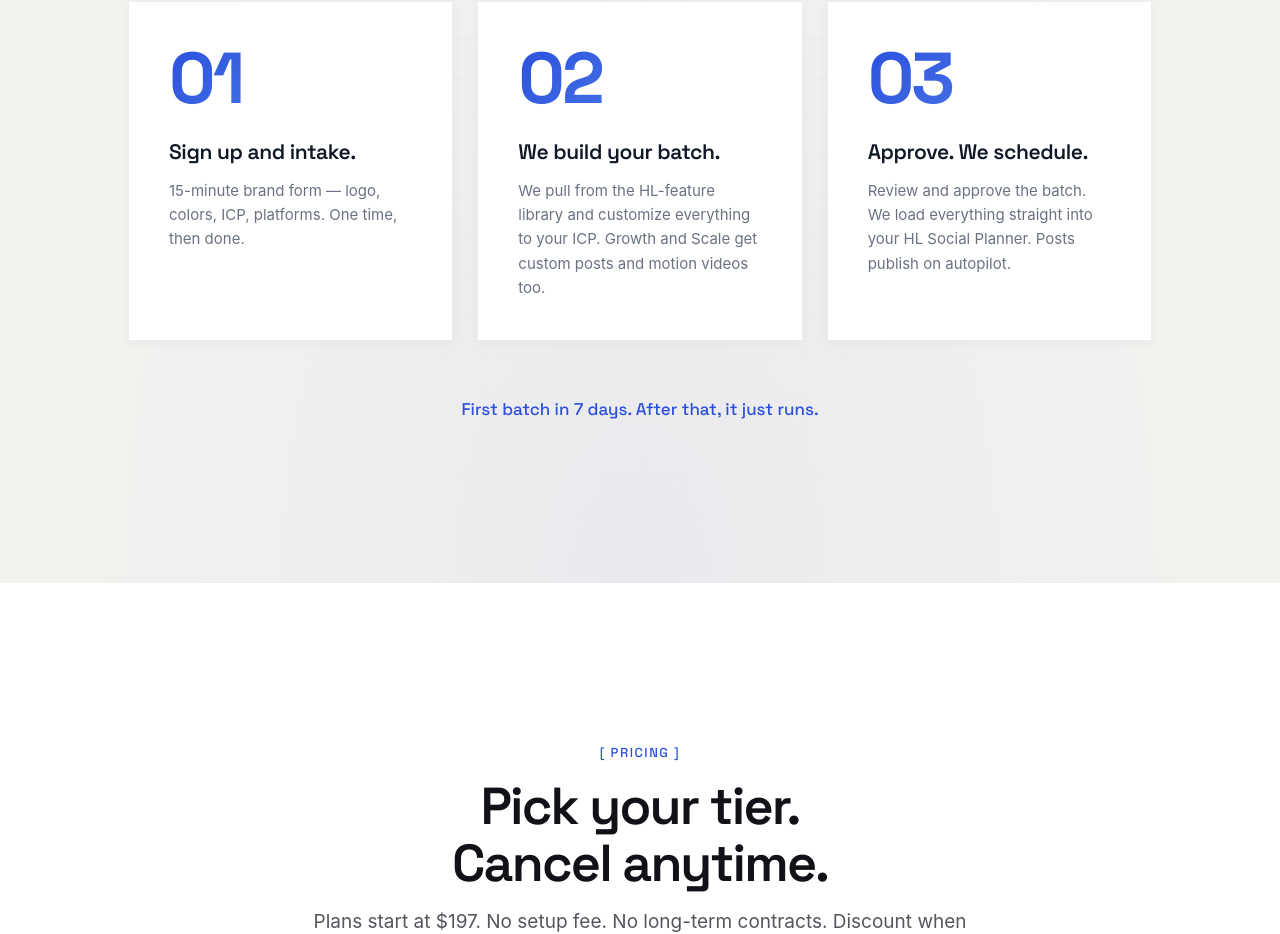
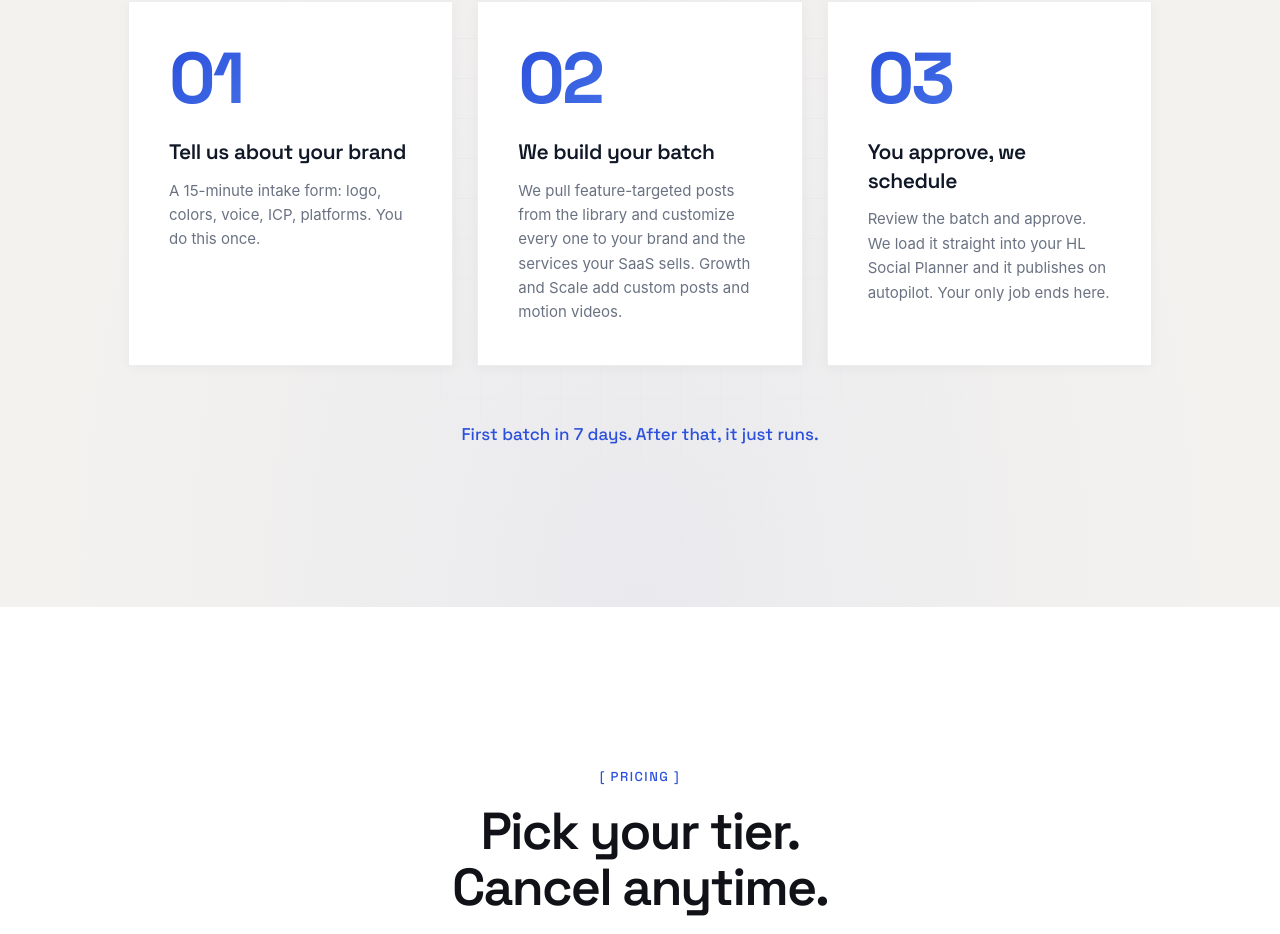
Before and after one commit to einfoengine/socialx, a Next.js app: page / in a window 1280 px wide. Shown: the part 2998-3932 px from the top of the page. Built offline with nearby package versions, Linux system fonts and the light colour scheme; a web font is replaced by a local one.

Commit message:
How it work updated

```diff
--- a/components/HowItWorks.tsx
+++ b/components/HowItWorks.tsx
@@ -5,18 +5,18 @@ import React, { useRef, useState } from "react";
 const steps = [
   {
     num: "01",
-    title: "Sign up and intake.",
-    body: "15-minute brand form — logo, colors, ICP, platforms. One time, then done.",
+    title: "Tell us about your brand",
+    body: "A 15-minute intake form: logo, colors, voice, ICP, platforms. You do this once.",
   },
   {
     num: "02",
-    title: "We build your batch.",
-    body: "We pull from the HL-feature library and customize everything to your ICP. Growth and Scale get custom posts and motion videos too.",
+    title: "We build your batch",
+    body: "We pull feature-targeted posts from the library and customize every one to your brand and the services your SaaS sells. Growth and Scale add custom posts and motion videos.",
   },
   {
     num: "03",
-    title: "Approve. We schedule.",
-    body: "Review and approve the batch. We load everything straight into your HL Social Planner. Posts publish on autopilot.",
+    title: "You approve, we schedule",
+    body: "Review the batch and approve. We load it straight into your HL Social Planner and it publishes on autopilot. Your only job ends here.",
   },
 ];
 
```
